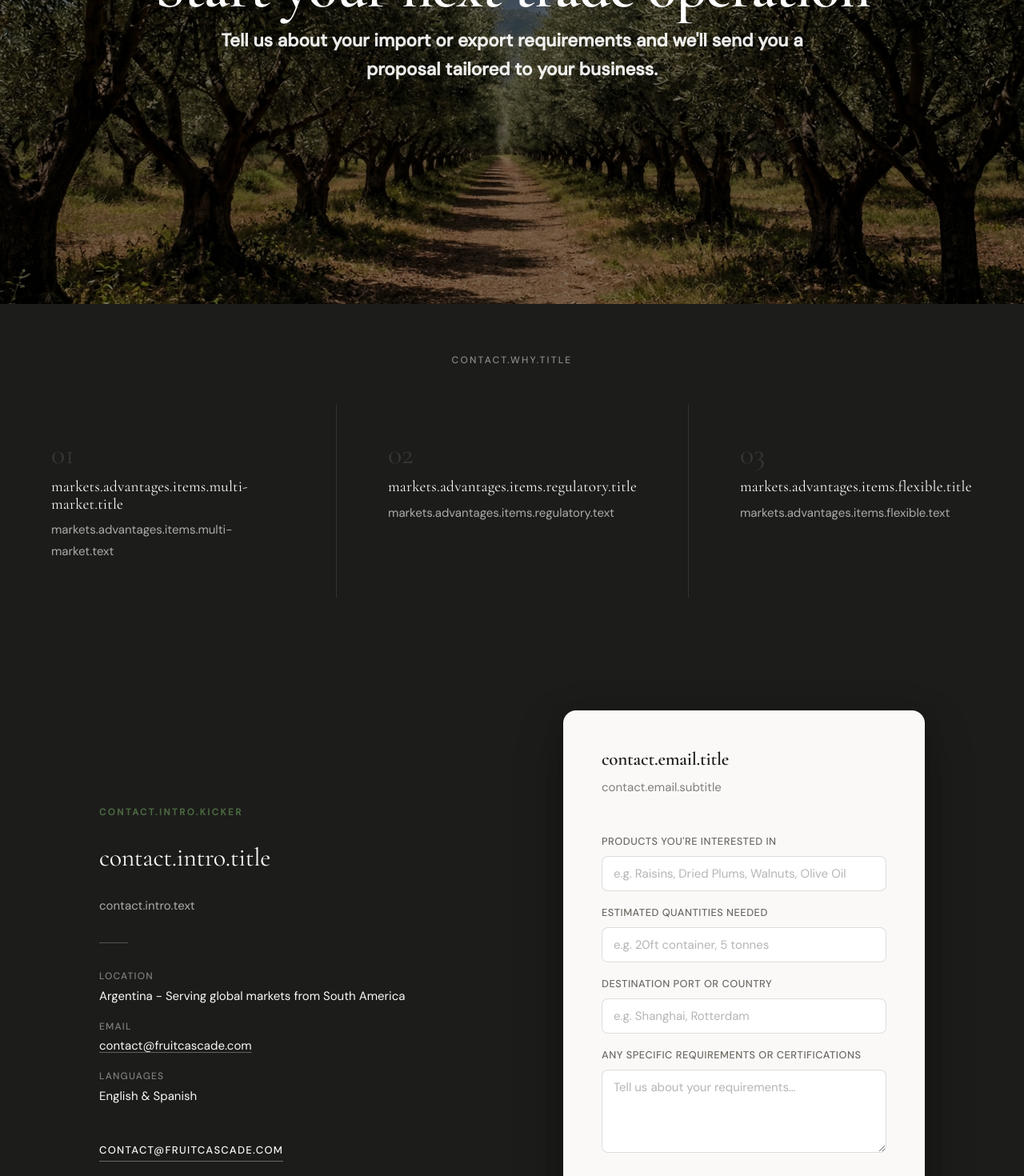
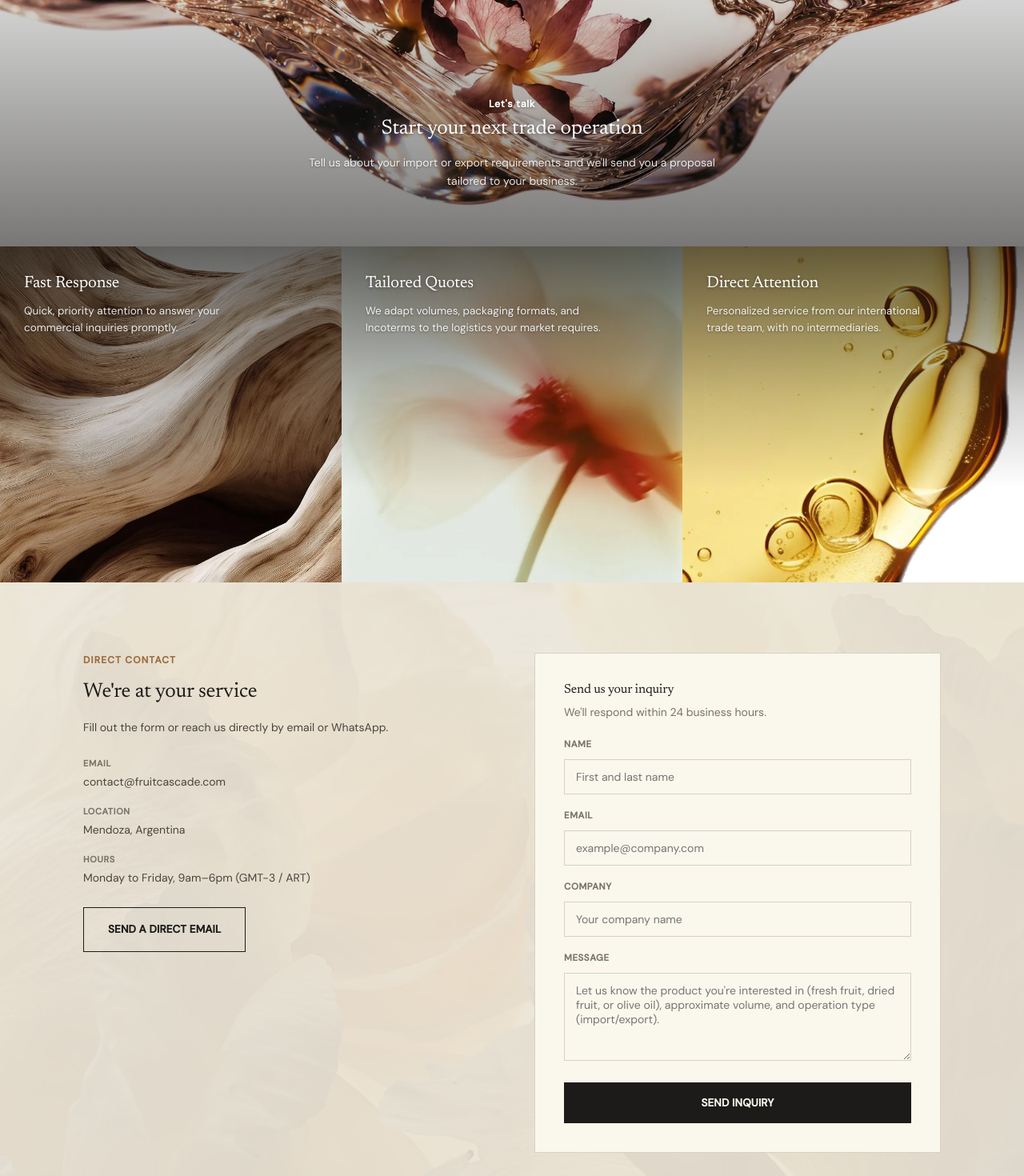
Before and after one commit to julietazcurra-commits/web-julieta, a React (Vite) app: page /contact in a window 1280 px wide. Shown: the part 420-1890 px from the top of the page at 80% size. Built offline with nearby package versions, Linux system fonts and the light colour scheme.

Commit message:
Add files via upload

```diff
--- a/src/pages/ContactPage.tsx
+++ b/src/pages/ContactPage.tsx
@@ -1,20 +1,47 @@
+import { useEffect, useRef, FormEvent } from "react";
 import { useTranslation } from "react-i18next";
-import { ContactForm } from "../components/contact/ContactForm";
-import { ContactInfo } from "../components/contact/ContactInfo";
-import { ContactWhySection } from "../components/contact/ContactWhySection";
-import { PageBanner } from "../components/ui/PageBanner";
+import { useHeroTheme } from "../context/HeroThemeContext";
 import { images } from "../lib/images";
 import { SEO } from "../components/seo/SEO";
 import { StructuredData } from "../components/seo/StructuredData";
-import "../styles/contact.css";
+import "./contact.css";
+
+const MAILTO = "mailto:contact@fruitcascade.com";
 
 export function ContactPage() {
   const { t } = useTranslation();
-  const kicker = t("contact.intro.kicker");
-  const title = t("contact.intro.title");
+  const { setTheme } = useHeroTheme();
+  const formRef = useRef<HTMLFormElement>(null);
+
+  useEffect(() => {
+    setTheme("dark");
+  }, [setTheme]);
+
+  const whyItems = ["response", "quotes", "direct"] as const;
+  const whyImages = {
+    response: images.contactRespuestaAgil,
+    quotes: images.contactCotizacionesMedida,
+    direct: images.contactAtencionDirecta,
+  } as const;
+
+  function handleSubmit(e: FormEvent<HTMLFormElement>) {
+    e.preventDefault();
+    const form = formRef.current;
+    if (!form) return;
+    const data = new FormData(form);
+    const parts = [
+      data.get("name") && `${t("contact.form.body.name")}: ${data.get("name")}`,
+      data.get("email") && `${t("contact.form.body.email")}: ${data.get("email")}`,
+      data.get("company") && `${t("contact.form.body.company")}: ${data.get("company")}`,
+      data.get("message") && `${t("contact.form.body.message")}:\n${data.get("message")}`,
+    ].filter(Boolean);
+    const body = encodeURIComponent(parts.join("\n\n"));
+    const subject = encodeURIComponent(t("contact.form.subject"));
+    window.open(`${MAILTO}?subject=${subject}&body=${body}`, "_blank", "noopener");
+  }
 
   return (
-    <div className="contact-page">
+    <>
       <SEO
         title={t("seo.contact.title")}
         description={t("seo.contact.description")}
@@ -22,43 +49,81 @@ export function ContactPage() {
       />
       <StructuredData type="breadcrumb" items={[{ name: t("nav.contact"), path: "/contact" }]} />
 
-      <PageBanner
-        title={t("contact.banner.title")}
-        subtitle={t("contact.banner.subtitle")}
-        backgroundImage={images.heroContact}
-        heroTheme="dark"
-      />
+      <section className="contact-hero">
+        <img src={images.contactHeroBanner} alt="" className="contact-hero__media" />
+        <div className="contact-hero__content page-container">
+          <span className="contact-hero__kicker">{t("contact.banner.kicker")}</span>
+          <h1>{t("contact.banner.title")}</h1>
+          <p>{t("contact.banner.subtitle")}</p>
+        </div>
+      </section>
 
-      <ContactWhySection />
+      <section className="contact-why-grid">
+        {whyItems.map((id) => (
+          <div key={id} className="contact-why-grid__item">
+            <img src={whyImages[id]} alt="" className="contact-why-grid__media" />
+            <div className="contact-why-grid__content">
+              <h3>{t(`contact.why.items.${id}.title`)}</h3>
+              <p>{t(`contact.why.items.${id}.text`)}</p>
+            </div>
+          </div>
+        ))}
+      </section>
 
-      <section className="contact-split" aria-labelledby="contact-split-heading">
-        <div className="contact-split__inner">
-          <div className="contact-split__left">
-            {kicker && kicker !== title && (
-              <p className="kicker contact-split__kicker">{kicker}</p>
-            )}
-            <h2 id="contact-split-heading" className="contact-split__title">
-              {title}
-            </h2>
-            <p className="contact-split__desc">{t("contact.intro.text")}</p>
-            <div className="contact-split__rule" />
-            <ContactInfo />
-            <a href="mailto:contact@fruitcascade.com" className="contact-split__email-cta">
-              contact@fruitcascade.com
+      <section className="contact-form-section">
+        <img src={images.contactFormBg} alt="" className="contact-form-section__bg" />
+        <div className="contact-form-section__overlay" />
+        <div className="page-container contact-form-section__grid">
+          <div className="contact-form-section__info">
+            <span className="contact-form-section__kicker">{t("contact.direct.kicker")}</span>
+            <h2>{t("contact.direct.title")}</h2>
+            <p>{t("contact.direct.text")}</p>
+            <ul className="contact-info-list">
+              <li>
+                <span className="contact-info-list__label">{t("contact.direct.info.email.label")}</span>
+                contact@fruitcascade.com
+              </li>
+              <li>
+                <span className="contact-info-list__label">{t("contact.direct.info.location.label")}</span>
+                {t("contact.direct.info.location.value")}
+              </li>
+              <li>
+                <span className="contact-info-list__label">{t("contact.direct.info.hours.label")}</span>
+                {t("contact.direct.info.hours.value")}
+              </li>
+            </ul>
+            <a href="mailto:contact@fruitcascade.com" className="btn contact-form-section__mail-cta">
+              {t("contact.direct.cta")}
             </a>
           </div>
 
-          <div className="contact-split__right">
-            <div className="contact-split__form-card">
-              <div className="contact-split__form-header">
-                <h3 className="contact-split__form-title">{t("contact.email.title")}</h3>
-                <p className="contact-split__form-sub">{t("contact.email.subtitle")}</p>
+          <div className="contact-form-card">
+            <h3>{t("contact.form.title")}</h3>
+            <p>{t("contact.form.subtitle")}</p>
+            <form ref={formRef} onSubmit={handleSubmit}>
+              <div className="contact-form-card__row">
+                <label htmlFor="contact-name">{t("contact.form.fields.name.label")}</label>
+                <input id="contact-name" name="name" type="text" placeholder={t("contact.form.fields.name.placeholder")} />
               </div>
-              <ContactForm />
-            </div>
+              <div className="contact-form-card__row">
+                <label htmlFor="contact-email">{t("contact.form.fields.email.label")}</label>
+                <input id="contact-email" name="email" type="email" placeholder={t("contact.form.fields.email.placeholder")} />
+              </div>
+              <div className="contact-form-card__row">
+                <label htmlFor="contact-company">{t("contact.form.fields.company.label")}</label>
+                <input id="contact-company" name="company" type="text" placeholder={t("contact.form.fields.company.placeholder")} />
+              </div>
+              <div className="contact-form-card__row">
+                <label htmlFor="contact-message">{t("contact.form.fields.message.label")}</label>
+                <textarea id="contact-message" name="message" placeholder={t("contact.form.fields.message.placeholder")} />
+              </div>
+              <button type="submit" className="btn contact-form-card__submit">
+                {t("contact.form.submit")}
+              </button>
+            </form>
           </div>
         </div>
       </section>
-    </div>
+    </>
   );
 }
--- /dev/null
+++ b/src/pages/contact.css
@@ -0,0 +1,323 @@
+/* Fruit Cascade — Contact/Contacto page, matched to the approved Aesop-style static draft */
+
+:root {
+  --fc-cream: #FAF7EC;
+  --fc-panel: #EAE6DD;
+  --fc-ink: #1C1B19;
+  --fc-ink-soft: #4a453d;
+  --fc-ink-muted: #7a746a;
+  --fc-line: #d8d2c4;
+  --fc-amber: #9c6b3e;
+  --fc-serif: 'Newsreader', var(--font-heading), Georgia, serif;
+}
+
+/* ---------- Hero (taller than other interior pages) ---------- */
+
+.contact-hero {
+  position: relative;
+  min-height: 80vh;
+  display: flex;
+  align-items: flex-end;
+  justify-content: center;
+  text-align: center;
+  color: #fff;
+  overflow: hidden;
+}
+
+.contact-hero__media {
+  position: absolute;
+  inset: 0;
+  width: 100%;
+  height: 100%;
+  object-fit: cover;
+  object-position: center;
+}
+
+.contact-hero::after {
+  content: '';
+  position: absolute;
+  inset: 0;
+  background: linear-gradient(to bottom,
+      rgba(10, 8, 6, 0.45) 0%,
+      rgba(10, 8, 6, 0.15) 22%,
+      rgba(10, 8, 6, 0.08) 40%,
+      rgba(10, 8, 6, 0.55) 100%);
+}
+
+.contact-hero__content {
+  position: relative;
+  z-index: 2;
+  max-width: 640px;
+  padding: 0 24px 70px;
+}
+
+.contact-hero__kicker {
+  font-size: 12.5px;
+  font-weight: 600;
+  letter-spacing: 0.05em;
+  margin-bottom: 4px;
+  display: block;
+  text-shadow: 0 1px 3px rgba(0, 0, 0, 0.35);
+}
+
+.contact-hero__content h1 {
+  font-family: var(--fc-serif);
+  font-weight: 400;
+  font-size: clamp(1.4rem, 2vw, 1.8rem);
+  line-height: 1.3;
+  margin-bottom: 14px;
+  text-shadow: 0 1px 4px rgba(0, 0, 0, 0.4);
+}
+
+.contact-hero__content p {
+  font-size: 14px;
+  font-weight: 400;
+  color: rgba(255, 255, 255, 0.88);
+  max-width: 56ch;
+  margin: 0 auto;
+  text-shadow: 0 1px 3px rgba(0, 0, 0, 0.35);
+}
+
+/* ---------- Why grid: three image panels with overlaid text ---------- */
+
+.contact-why-grid {
+  display: grid;
+  grid-template-columns: repeat(3, 1fr);
+}
+
+.contact-why-grid__item {
+  position: relative;
+  min-height: 420px;
+  overflow: hidden;
+}
+
+.contact-why-grid__media {
+  position: absolute;
+  inset: 0;
+  width: 100%;
+  height: 100%;
+  object-fit: cover;
+}
+
+.contact-why-grid__item::after {
+  content: '';
+  position: absolute;
+  inset: 0;
+  background: linear-gradient(to bottom,
+      rgba(10, 8, 6, 0.62) 0%,
+      rgba(10, 8, 6, 0.18) 45%,
+      rgba(10, 8, 6, 0) 72%);
+}
+
+.contact-why-grid__content {
+  position: relative;
+  z-index: 2;
+  padding: 34px 30px 0;
+  color: #fff;
+}
+
+.contact-why-grid__content h3 {
+  font-family: var(--fc-serif);
+  font-weight: 400;
+  font-size: clamp(1.1rem, 1.6vw, 1.3rem);
+  line-height: 1.25;
+  margin-bottom: 10px;
+  text-shadow: 0 1px 4px rgba(0, 0, 0, 0.4);
+}
+
+.contact-why-grid__content p {
+  font-size: 13.5px;
+  font-weight: 400;
+  color: rgba(255, 255, 255, 0.9);
+  max-width: 32ch;
+  line-height: 1.6;
+  text-shadow: 0 1px 3px rgba(0, 0, 0, 0.35);
+}
+
+@media (max-width: 860px) {
+  .contact-why-grid {
+    grid-template-columns: 1fr;
+  }
+
+  .contact-why-grid__item {
+    min-height: 360px;
+  }
+}
+
+/* ---------- Form section: background photo + translucent panel film ---------- */
+
+.contact-form-section {
+  position: relative;
+  overflow: hidden;
+  padding-block: 88px;
+  background: var(--fc-panel);
+}
+
+.contact-form-section__bg {
+  position: absolute;
+  inset: 0;
+  width: 100%;
+  height: 100%;
+  object-fit: cover;
+  z-index: 0;
+}
+
+.contact-form-section__overlay {
+  position: absolute;
+  inset: 0;
+  background: rgba(234, 230, 221, 0.9);
+  z-index: 1;
+}
+
+.contact-form-section__grid {
+  position: relative;
+  z-index: 2;
+  display: grid;
+  grid-template-columns: 1fr 1fr;
+  gap: 56px;
+}
+
+@media (max-width: 860px) {
+  .contact-form-section__grid {
+    grid-template-columns: 1fr;
+  }
+}
+
+.contact-form-section__kicker {
+  font-size: 12px;
+  font-weight: 700;
+  letter-spacing: 0.1em;
+  text-transform: uppercase;
+  color: var(--fc-amber);
+  margin-bottom: 14px;
+  display: block;
+}
+
+.contact-form-section__info h2 {
+  font-family: var(--fc-serif);
+  font-weight: 400;
+  font-size: clamp(1.4rem, 2vw, 1.8rem);
+  line-height: 1.25;
+  color: var(--fc-ink);
+  margin-bottom: 16px;
+}
+
+.contact-form-section__info p {
+  color: var(--fc-ink-soft);
+  font-size: 14px;
+  font-weight: 400;
+  max-width: 44ch;
+}
+
+.contact-info-list {
+  list-style: none;
+  display: grid;
+  gap: 16px;
+  margin: 24px 0;
+  padding: 0;
+}
+
+.contact-info-list li {
+  font-size: 14px;
+  color: var(--fc-ink-soft);
+}
+
+.contact-info-list__label {
+  display: block;
+  font-size: 11px;
+  font-weight: 700;
+  letter-spacing: 0.06em;
+  text-transform: uppercase;
+  color: var(--fc-ink-muted);
+  margin-bottom: 3px;
+}
+
+.contact-form-section__mail-cta {
+  display: inline-flex;
+  align-items: center;
+  justify-content: center;
+  border-radius: 0;
+  padding: 16px 30px;
+  font-size: 13.5px;
+  font-weight: 700;
+  letter-spacing: 0.01em;
+  background: transparent;
+  color: var(--fc-ink);
+  border: 1px solid var(--fc-ink);
+}
+
+.contact-form-section__mail-cta:hover {
+  background: var(--fc-ink);
+  color: var(--fc-cream);
+  opacity: 1;
+}
+
+/* ---------- Form card ---------- */
+
+.contact-form-card {
+  background: var(--fc-cream);
+  border: 1px solid var(--fc-line);
+  padding: 36px;
+}
+
+.contact-form-card h3 {
+  font-family: var(--fc-serif);
+  font-weight: 400;
+  font-size: 16px;
+  color: var(--fc-ink);
+  margin-bottom: 8px;
+}
+
+.contact-form-card > p {
+  font-size: 14px;
+  font-weight: 400;
+  color: var(--fc-ink-muted);
+  margin-bottom: 20px;
+}
+
+.contact-form-card__row {
+  margin-bottom: 18px;
+}
+
+.contact-form-card__row label {
+  display: block;
+  font-size: 11.5px;
+  font-weight: 700;
+  letter-spacing: 0.05em;
+  text-transform: uppercase;
+  color: var(--fc-ink-muted);
+  margin-bottom: 8px;
+}
+
+.contact-form-card__row input,
+.contact-form-card__row textarea {
+  width: 100%;
+  border: 1px solid var(--fc-line);
+  background: var(--fc-cream);
+  padding: 12px 14px;
+  font-family: inherit;
+  font-size: 14px;
+  color: var(--fc-ink);
+}
+
+.contact-form-card__row textarea {
+  min-height: 110px;
+  resize: vertical;
+}
+
+.contact-form-card__submit {
+  width: 100%;
+  border-radius: 0;
+  padding: 16px 30px;
+  font-size: 13.5px;
+  font-weight: 700;
+  letter-spacing: 0.01em;
+  background: var(--fc-ink);
+  color: var(--fc-cream);
+  border: 1px solid var(--fc-ink);
+  cursor: pointer;
+}
+
+.contact-form-card__submit:hover {
+  background: #3a352c;
+}
```
